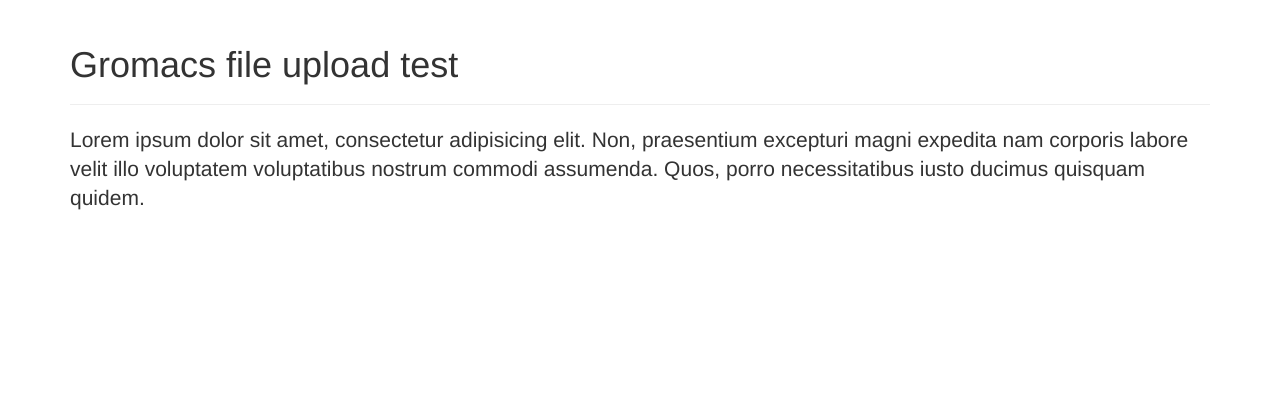
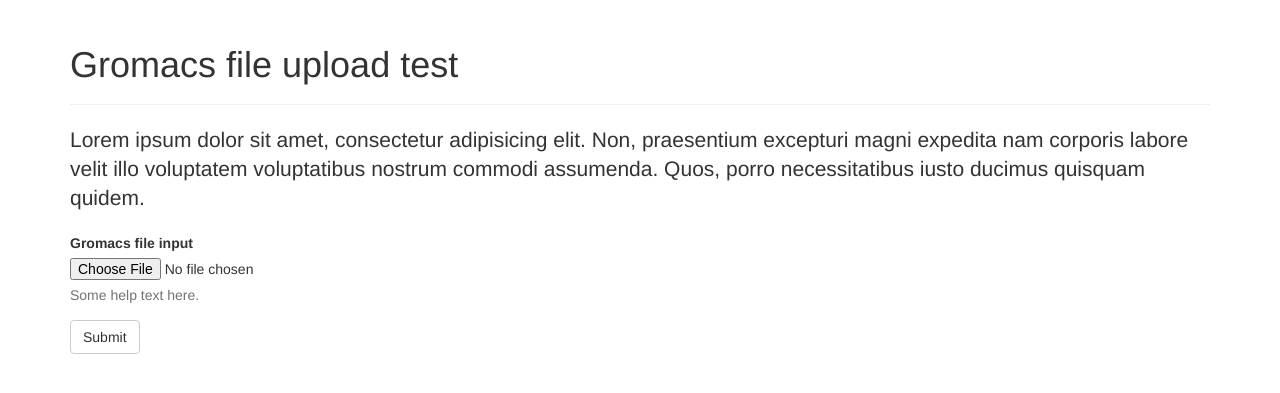
Before and after one commit to rougeth/Web-4D-QSAR, a Flask app: page /gromacs-file-test in a window 1280 px wide. Shown: the part 51-444 px from the top of the page. Run offline with Flask 2, Linux system fonts and the light colour scheme; some libraries are stand-ins or nearby versions.

Commit message:
Example of file upload

```diff
--- /dev/null
+++ b/src/config.py
@@ -0,0 +1,3 @@
+# Flask-WTF
+CSRF_ENABLED = True
+SECRET_KEY = 'ANY-SECRET-KEY'
--- a/src/qsar/__init__.py
+++ b/src/qsar/__init__.py
@@ -1,4 +1,6 @@
 from flask import Flask
 
 app = Flask(__name__)
+app.config.from_object('config')
+
 from qsar import views
--- /dev/null
+++ b/src/qsar/forms.py
@@ -0,0 +1,7 @@
+from flask.ext.wtf import Form
+from wtforms import FileField
+from wtforms.validators import DataRequired
+
+
+class GromacsFileUpload(Form):
+    gromacs_file = FileField('Gromacs File', validators=[DataRequired()])
--- a/src/qsar/templates/gromacs_file_test.html
+++ b/src/qsar/templates/gromacs_file_test.html
@@ -2,7 +2,17 @@
 
 {% block content %}
 <div class="page-header">
-    <h1>Gromacs file upload test</h1>
+  <h1>Gromacs file upload test</h1>
 </div>
 <p class="lead">Lorem ipsum dolor sit amet, consectetur adipisicing elit. Non, praesentium excepturi magni expedita nam corporis labore velit illo voluptatem voluptatibus nostrum commodi assumenda. Quos, porro necessitatibus iusto ducimus quisquam quidem.</p>
+
+<form role="form" method="post" action="/gromacs-file-test/upload">
+{{ form.hidden_tag() }}
+  <div class="form-group">
+    <label for="gromacs_file">Gromacs file input</label>
+      {{ form.gromacs_file }}
+    <p class="help-block">Some help text here.</p>
+  </div>
+  <button type="submit" class="btn btn-default">Submit</button>
+</form>
 {% endblock %}
--- a/src/qsar/views.py
+++ b/src/qsar/views.py
@@ -1,5 +1,6 @@
 from flask import render_template
 from qsar import app
+from qsar.forms import GromacsFileUpload
 
 @app.route('/')
 def index():
@@ -7,4 +8,18 @@
 
 @app.route('/gromacs-file-test')
 def gromacs():
-    return render_template('gromacs_file_test.html')
+    gromacs_form = GromacsFileUpload();
+
+    return render_template('gromacs_file_test.html',
+        form = gromacs_form)
+
+@app.route('/gromacs-file-test/upload', methods=['POST'])
+def gromacs_upload():
+    gromacs_form = GromacsFileUpload();
+
+    if gromacs_form.validate_on_submit():
+        return render_template('gromacs_file_test_upload.html',
+            success=True)
+
+    return render_template('gromacs_file_test_upload.html',
+        success=False)
--- a/src/requirements.txt
+++ b/src/requirements.txt
@@ -1,2 +1,3 @@
 Fabric>=1.8.3
 Flask>=0.10.1
+Flask-WTF
```
Also changed, not shown: src/qsar/templates/gromacs_file_test_upload.html (added, +11 -0 lines).
